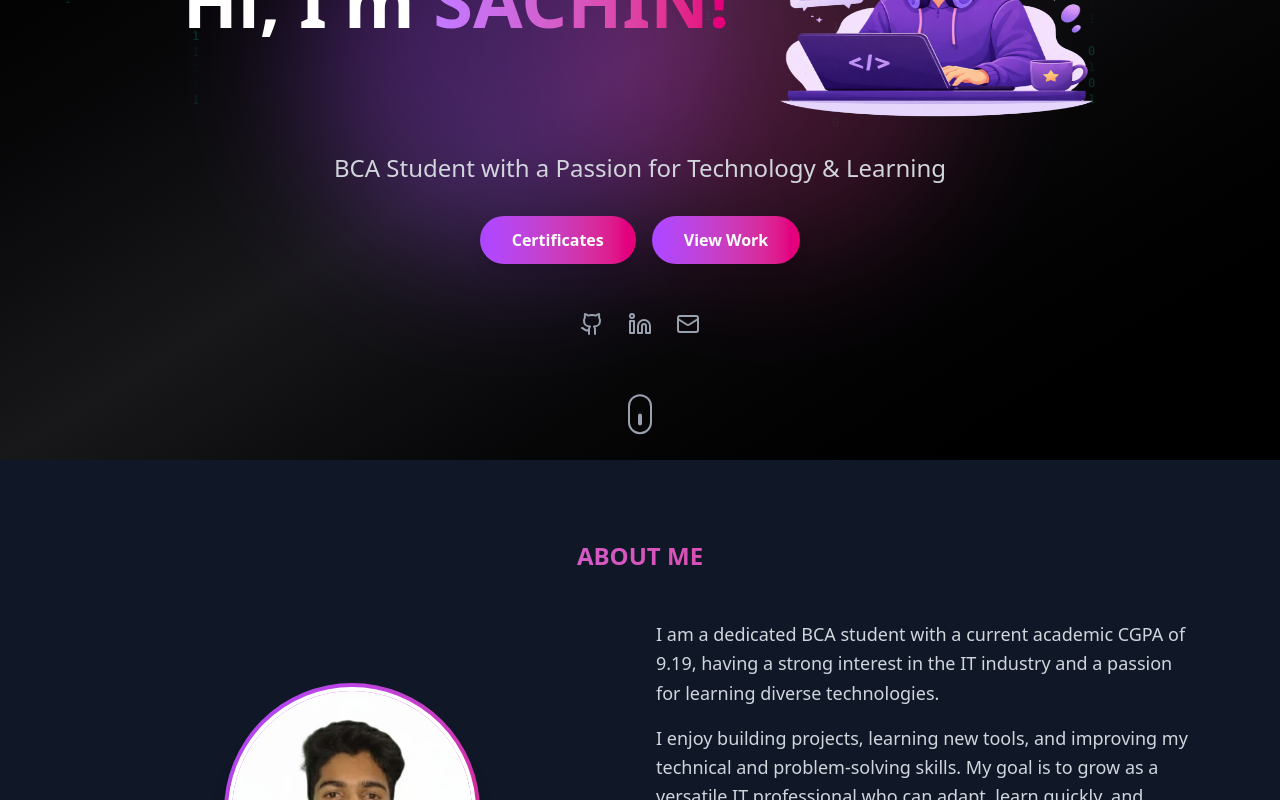
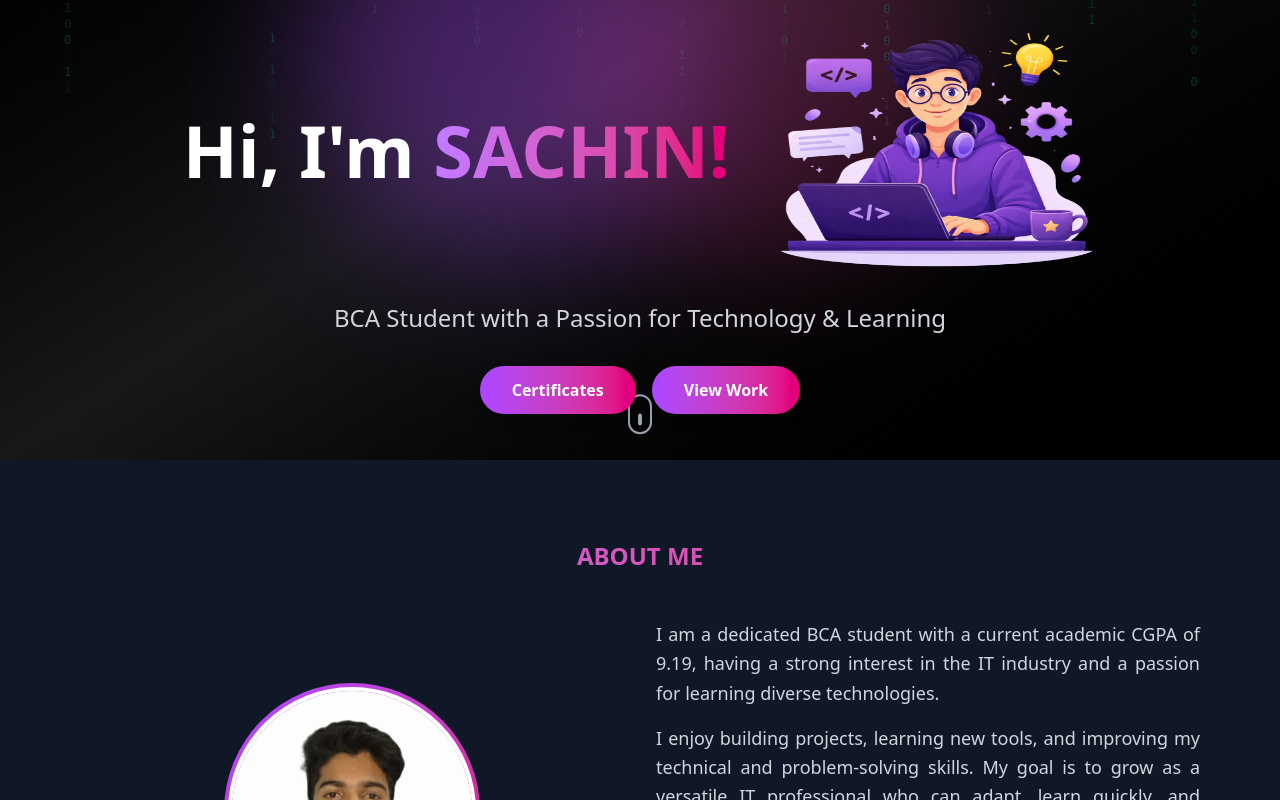
Before and after one commit to sachinv1604/my-portfolio, a React (Vite) app: page / in a window 1280 px wide. Shown: the part 340-1140 px from the top of the page. Built offline with nearby package versions, Linux system fonts and the light colour scheme.

Commit message:
changed hero

```diff
--- a/src/App.jsx
+++ b/src/App.jsx
@@ -101,26 +101,10 @@ const Navbar = () => {
   );
 };
 // CLEAN CODING-THEMED Hero Section - Replace your Hero component
-
 const Hero = () => {
-  const { scrollY } = useScroll();
-  const y = useTransform(scrollY, [0, 500], [0, 200]);
-
-  // Code snippets for animation
-  const codeLines = [
-    "const developer = 'Sachin';",
-    "function buildAmazingThings() {",
-    "import React from 'react';",
-    "npm install awesome",
-    "git commit -m 'feature'",
-    "<Component />",
-    "export default App;",
-    "console.log('Hello World');",
-    "{ skills: ['React', 'Node'] }",
-    "async/await promise",
-    "className='gradient'",
-    "useState(true)",
-  ];
+  const { scrollYProgress } = useScroll();
+  const y = useTransform(scrollYProgress, [0, 0.5], [0, 150]);
+  const opacity = useTransform(scrollYProgress, [0, 0.3], [1, 0]);
 
   return (
     <section
@@ -128,36 +112,26 @@ const Hero = () => {
       className="min-h-screen flex items-center justify-center relative overflow-hidden
       bg-linear-to-br from-black via-zinc-900 to-black"
     >
-
       {/* Clean Coding Animation Background */}
       <div className="absolute inset-0 overflow-hidden">
 
-
-
-
-
-
-
-
-        {/* Binary Code Rain Effect */}
-        {[...Array(10)].map((_, i) => (
+        {/* Binary Code Rain Effect - FASTER & INSTANT START */}
+        {[...Array(12)].map((_, i) => (
           <motion.div
             key={`binary-${i}`}
             className="absolute text-emerald-400/25 font-mono text-xs"
-
-
-
             style={{
-              left: `${5 + i * 10}%`,
+              left: `${5 + i * 8}%`,
             }}
+            initial={{ y: '-10%' }}
             animate={{
-              y: ["-10%", "110%"],
+              y: ['0%', '110%'],
             }}
             transition={{
-              duration: 5 + Math.random() * 3,
+              duration: 3 + Math.random() * 1.5, // Faster - reduced from 5-8 to 3-4.5
               repeat: Infinity,
               ease: "linear",
-              delay: Math.random() * 5,
+              delay: 0, // Start immediately
             }}
           >
             {[...Array(15)].map((_, j) => (
@@ -197,8 +171,11 @@ const Hero = () => {
         />
       </div>
 
-      {/* Main Content - KEEP YOUR ORIGINAL CONTENT */}
-      <motion.div style={{ y }} className="relative z-10 text-center px-4">
+      {/* Main Content - SMOOTH SCROLL */}
+      <motion.div
+        style={{ y, opacity }}
+        className="relative z-10 text-center px-4"
+      >
         <motion.div
           initial={{ scale: 0 }}
           animate={{ scale: 1 }}
@@ -212,7 +189,7 @@ const Hero = () => {
         <motion.div
           initial={{ opacity: 0, y: 20 }}
           animate={{ opacity: 1, y: 0 }}
-          transition={{ delay: 0.2 }}
+          transition={{ delay: 0.2, duration: 0.6 }}
           className="flex flex-col-reverse md:flex-row items-center justify-center gap-10 md:gap-12 mb-8"
         >
           {/* NAME */}
@@ -234,7 +211,7 @@ const Hero = () => {
         <motion.p
           initial={{ opacity: 0, y: 20 }}
           animate={{ opacity: 1, y: 0 }}
-          transition={{ delay: 0.4 }}
+          transition={{ delay: 0.4, duration: 0.6 }}
           className="text-xl md:text-2xl text-gray-300 mb-8"
         >
           BCA Student with a Passion for Technology & Learning
@@ -243,7 +220,7 @@ const Hero = () => {
         <motion.div
           initial={{ opacity: 0, y: 20 }}
           animate={{ opacity: 1, y: 0 }}
-          transition={{ delay: 0.6 }}
+          transition={{ delay: 0.6, duration: 0.6 }}
           className="flex gap-4 justify-center flex-wrap"
         >
           <motion.a
@@ -267,7 +244,7 @@ const Hero = () => {
         <motion.div
           initial={{ opacity: 0 }}
           animate={{ opacity: 1 }}
-          transition={{ delay: 0.8 }}
+          transition={{ delay: 0.8, duration: 0.6 }}
           className="flex gap-6 justify-center mt-12"
         >
           {[
@@ -305,7 +282,6 @@ const Hero = () => {
     </section>
   );
 };
-
 const About = () => {
   return (
     <section id="about" className="py-20 bg-gray-900">
@@ -347,12 +323,14 @@ const About = () => {
               viewport={{ once: true }}
               className="text-gray-300 space-y-4"
             >
-              <p className="text-lg leading-relaxed">
+            <p className="text-lg leading-relaxed text-left md:text-justify">
   I am a dedicated BCA student with a current academic CGPA of 9.19, having a strong interest in the IT industry and a passion for learning diverse technologies.
 </p>
-              <p className="text-lg leading-relaxed">
+
+<p className="text-lg leading-relaxed text-left md:text-justify">
   I enjoy building projects, learning new tools, and improving my technical and problem-solving skills. My goal is to grow as a versatile IT professional who can adapt, learn quickly, and contribute effectively in a dynamic work environment.
 </p>
+
               <div className="flex flex-wrap gap-3 mt-6">
                 {['React','Node.js', 'MongoDB', 'Tailwind CSS','AI tools and productivity ','Flutter', 'Power BI (Basics)','Python', 'Java','Linux (Basics)'].map((tech) => (
                   <span
```
Lines whose indentation alone changed are shown as unchanged.
